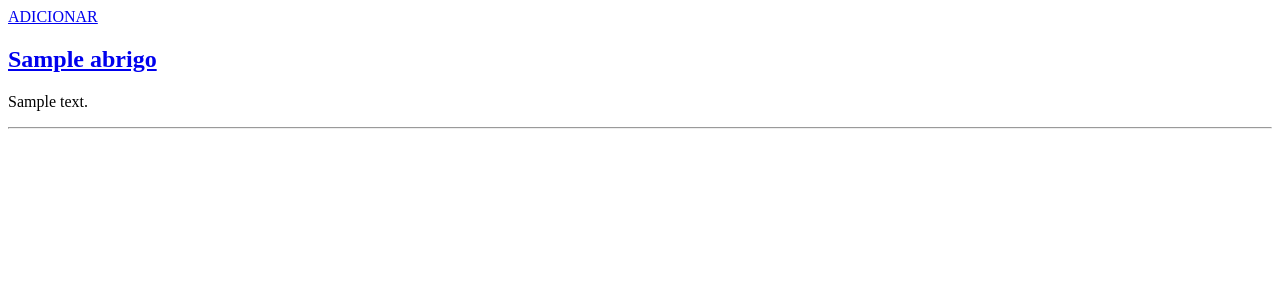
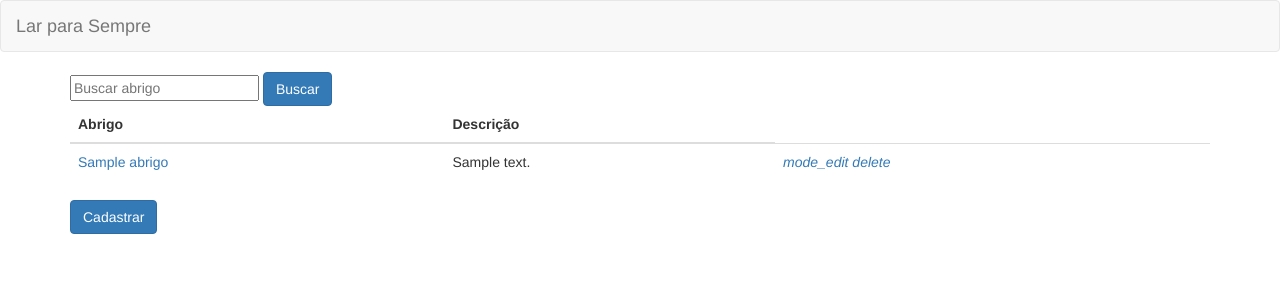
Before and after one commit to mgabrielef/projeto-adocao, a Django app: page / in a window 1280 px wide. Shown: the top 300 px of the page. Run offline with Django 4.2, Linux system fonts and the light colour scheme; tables that the repository leaves empty hold one stand-in row (values such as "Sample post"); some libraries are stand-ins or nearby versions.

Commit message:
adicionando funcionalidades no html

```diff
--- a/projeto_adocao/LarParaSempre/views.py
+++ b/projeto_adocao/LarParaSempre/views.py
@@ -6,6 +6,11 @@ from .forms import abrigoForm
 
 def viewHome(request):
     abrigos = Abrigo.objects.all()
+    query = request.GET.get("busca")
+    if query:
+        abrigos = Abrigo.objects.filter(nome__icontains=query)
+    else:
+        abrigos = Abrigo.objects.all()
     context = {'abrigos':abrigos}
     return render(request, 'home.html', context)
 
@@ -13,7 +18,7 @@ def viewHome(request):
 def viewAbrigoDetails(request, id):
     abrigo = get_object_or_404(Abrigo, pk=id)
     context = {'abrigo':abrigo}
-    return render(request, 'details.html', context)
+    return render(request, 'detailsAbrigo.html', context)
 
 
 def viewAddAbrigo(request):
--- /dev/null
+++ b/projeto_adocao/templates/base.html
@@ -0,0 +1,27 @@
+<!DOCTYPE html>
+<html lang="en">
+<head>
+  <link href="https://maxcdn.bootstrapcdn.com/bootstrap/3.3.7/css/bootstrap.min.css" rel="stylesheet" integrity="sha384-BVYiiSIFeK1dGmJRAkycuHAHRg32OmUcww7on3RYdg4Va+PmSTsz/K68vbdEjh4u" crossorigin="anonymous">
+<script src="https://maxcdn.bootstrapcdn.com/bootstrap/3.3.7/js/bootstrap.min.js" integrity="sha384-Tc5IQib027qvyjSMfHjOMaLkfuWVxZxUPnCJA7l2mCWNIpG9mGCD8wGNIcPD7Txa" crossorigin="anonymous"></script>
+
+    <meta charset="UTF-8">
+    <title>
+        {% block title %}
+        {% endblock %}
+    </title>
+</head>
+<body>
+<nav class="navbar navbar-default">
+  <div class="container-fluid">
+    <div class="navbar-header">
+      <a href="{% url 'home' %}"class="navbar-brand">Lar para Sempre</a>
+    </div>
+  </div>
+</nav>
+<div class="container">
+{% block content %}
+
+{% endblock %}
+</div>
+</body>
+</html>
--- a/projeto_adocao/templates/home.html
+++ b/projeto_adocao/templates/home.html
@@ -1,7 +1,47 @@
-<a href='addAbrigo'>ADICIONAR</a>
+{% extends 'base.html' %}
 
-{% for abrigo in abrigos %}
-<h2><a href="{% url 'detailsAbrigo' abrigo.pk %}">{{ abrigo.nome }}</a></h2>
-<p> {{ abrigo.descricao }}</p>
-<hr>
-{% endfor %}
+{% block title %}
+Lar para Sempre • Abrigos
+{% endblock title %}
+
+{% block content %}
+
+<form method="get">
+    <input type="text" name="busca" placeholder="Buscar abrigo">
+    <button type="submit" class="btn btn-primary">
+    Buscar
+</button>
+</form>
+
+<table class="table">
+  <thead>
+    <tr>
+      <th>Abrigo</th>
+      <th>Descrição</th>
+    </tr>
+  </thead>
+  <tbody>
+  {% for abrigo in abrigos %}
+    <tr>
+      <td><a href="{% url 'detailsAbrigo' abrigo.pk %}">{{ abrigo.nome }}</a></td>
+      <td>{{ abrigo.descricao }}</td>
+      <td>
+        <a href="{% url 'updateAbrigo' abrigo.pk %}">
+      <i class="material-icons">mode_edit</i>
+        </a>
+        <a href="{% url 'deleteAbrigo' abrigo.pk %}">
+      <i class="material-icons">delete</i>
+        </a>
+      </td>
+
+    </tr>
+  {% endfor %}
+  </tbody>
+</table>
+<a href="{% url 'addAbrigo' %}">
+<button type="submit" class="btn btn-primary">
+    Cadastrar
+</button>
+</a>
+
+{% endblock content %}
```
Also changed, not shown: projeto_adocao/templates/addAbrigo.html (+9 -0 lines), projeto_adocao/templates/deleteAbrigo.html (+16 -8 lines), projeto_adocao/templates/details.html (deleted, +0 -12 lines), projeto_adocao/templates/detailsAbrigo.html (added, +18 -0 lines), projeto_adocao/templates/updateAbrigo.html (+10 -1 lines), projeto_adocao/image/Abrigo/Wasted_d1cbe4_7722692.jpg (added), projeto_adocao/image/Abrigo/gato_preso.jpg (added), projeto_adocao/image/Abrigo/tumblr_74d8d9d2065202a828f8fbbb70d9d89c_1d9cb59f_400.png (added).
